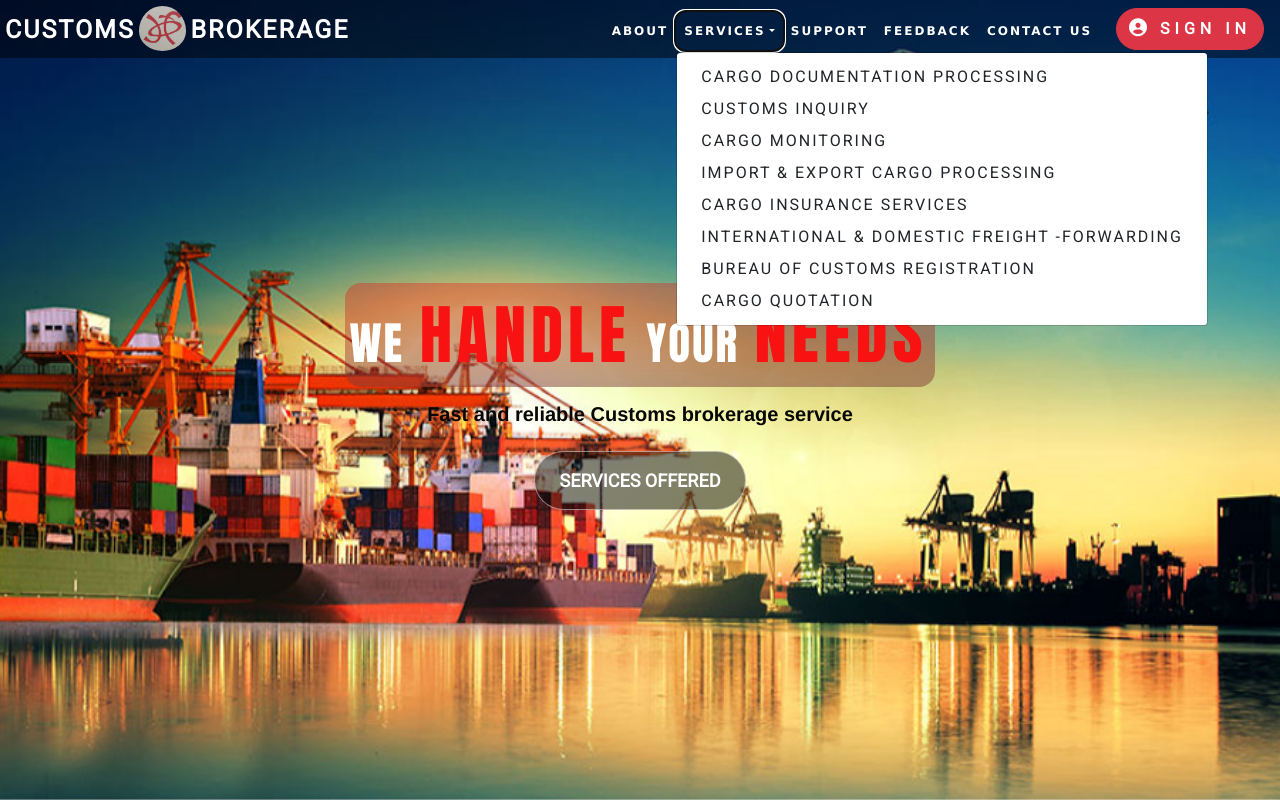
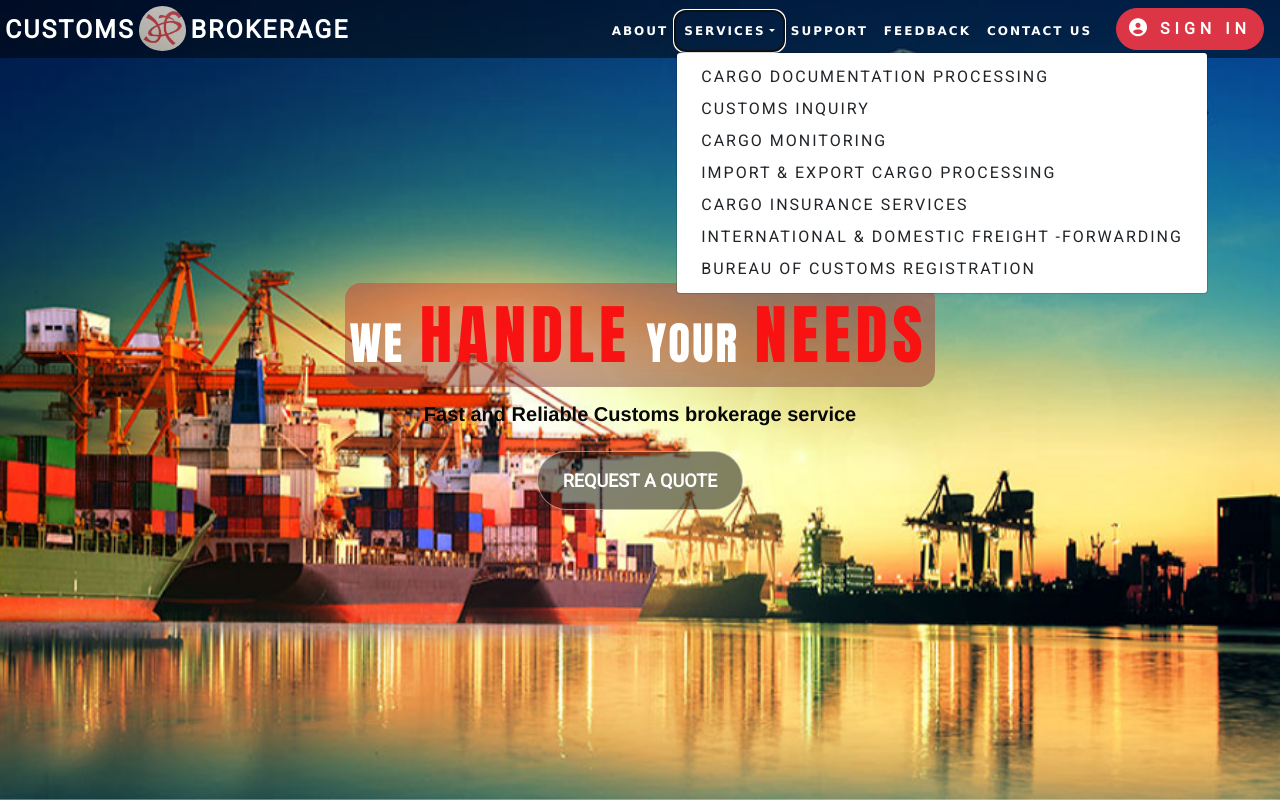
Before and after one commit to rizsim214/jof-brokerage, a CodeIgniter app: page /jof-brokerage/ in a window 1280 px wide, after a click on "SERVICES". Run offline with CodeIgniter, Linux system fonts and the light colour scheme; some libraries are stand-ins or nearby versions.

Commit message:
Updated LandingPAge

```diff
--- a/application/config/routes.php
+++ b/application/config/routes.php
@@ -64,10 +64,10 @@ $route['set_appointment'] = 'MainController/setAppointment';
 $route['register_client'] = 'MainController/dynamic_view/register';
 $route['landing_client_registration'] = 'MainController/landing_client_registration';
 $route['logout'] = 'MainController/logout';
-$route['cargoDocumentationProcessing'] = 'MainController/cargoDoc';
-$route['customsInquiry'] = 'MainController/customsInq';
-$route['cargoMonitoring'] = 'MainController/cargoMon';
-$route['importExport'] = 'MainController/imExp';
+$route['document_process'] = 'MainController/cargoDoc';
+$route['customs_inquiry'] = 'MainController/customsInq';
+$route['cargo_monitoring'] = 'MainController/cargoMon';
+$route['import_export'] = 'MainController/imExp';
 $route['boc_registration'] = 'MainController/dynamic_view/cargoBocReg';
 $route['freight_forwarding'] = 'MainController/dynamic_view/cargoForwarding';
 $route['insurance_services'] = 'MainController/dynamic_view/cargoInsurance';
--- a/application/views/includes/header.php
+++ b/application/views/includes/header.php
@@ -37,14 +37,14 @@ defined('BASEPATH') OR exit('No direct script access allowed');
 
 
                <div class="dropdown-menu" aria-labelledby="dropdownMenuLink">
-                        <a class="dropdown-item" href="cargoDocumentationProcessing">Cargo documentation processing</a>
-                        <a class="dropdown-item" href="customsInquiry">customs inquiry</a>
-                        <a class="dropdown-item" href="cargoMonitoring">Cargo monitoring</a>
-                        <a class="dropdown-item" href="importExport"> Import & export cargo processing</a>
+                        <a class="dropdown-item" href="<?= site_url('document_process');?>">Cargo documentation processing</a>
+                        <a class="dropdown-item" href="<?= site_url('customs_inquiry');?>">customs inquiry</a>
+                        <a class="dropdown-item" href="<?= site_url('cargo_monitoring');?>">Cargo monitoring</a>
+                        <a class="dropdown-item" href="<?= site_url('import_export');?>"> Import & export cargo processing</a>
                         <a class="dropdown-item" href="<?= site_url('insurance_services');?>"> cargo insurance services</a>
                         <a class="dropdown-item" href="<?= site_url('freight_forwarding');?>"> international & domestic freight -forwarding</a>
                         <a class="dropdown-item" href="<?= site_url('boc_registration');?>">Bureau of Customs Registration</a>
-                        <a class="dropdown-item" href="<?= site_url('cargo_quotation');?>"> Cargo quotation</a>
+
                       </div>
                   </li>
 
--- a/application/views/pages/home.php
+++ b/application/views/pages/home.php
@@ -7,8 +7,8 @@
                  <img src="<?php echo base_url()?>assets/img/shipping3.jpg" data-interval="5000" class="d-block w-100 position-fixed" alt="First Slide">
                     <div class="carousel-caption d-none d-md-block">
                        <h5 class="animate__bounceIn" style="animation-delay:1s; animation-duration:2s;">We <span>Handle</span> your <span>Needs</span></h5>
-                           <p class="animate__slideInLeft" style="animation-delay:2s; animation-duration:1s;"> Fast and reliable  Customs brokerage service</p>
-                              <a hfre="#" class="animate__bounceInRight" id="btn-mid" style="animation-delay:3s; animation-duration:2s;">Services Offered</a>
+                           <p class="animate__slideInLeft" style="animation-delay:2s; animation-duration:1s;"> Fast and Reliable  Customs brokerage service</p>
+                              <a href="<?= site_url('cargo_quotation');?>" class="animate__zoomIn" id="btn-mid" style="animation-delay:3s; animation-duration:2s;">Request a Quote</a>
 
                  </div>
 
@@ -17,9 +17,9 @@
                <div class="carousel-item ">
                  <img src="<?php echo base_url()?>assets/img/shipping1.jpg" data-interval="5000" class="d-block w-100" alt="Second Slide">
                       <div class="carousel-caption d-none d-md-block">
-                       <h5 class="animate__slideInDown" style="animation-delay:1s; animation-duration:2s;">We <span>Value</span> your <span>Trust</span></h5>
-                           <p class="animate__slideInRight" style="animation-delay:2s; animation-duration:1s;">Import and Export through water and air</p>
-                             <a hfre="#" class="animate__fadeInLeft" id="btn-mid" style="animation-delay:3s; animation-duration:2s;">Services Offered</a>
+                       <h5 class="animate__slideInDown" style="animation-delay:1s; animation-duration:2s;">We <span>Serve </span> with <span>Integrity</span></h5>
+                           <p class="animate__slideInRight" style="animation-delay:2s; animation-duration:1s;">Import and Export through Sea or Air</p>
+                             <a href="<?= site_url('cargo_quotation');?>" class="animate__zoomIn" id="btn-mid" style="animation-delay:3s; animation-duration:2s;">Request a Quote</a>
 
                  </div>
                </div>
@@ -27,19 +27,19 @@
             <div class="carousel-item ">
                  <img src="<?php echo base_url()?>assets/img/shipping7.jpg" data-interval="5000" class="d-block w-100" alt="Third Slide">
                       <div class="carousel-caption d-none d-md-block">
-                       <h5 class="animate__fadeInUp" style="animation-delay:1s; animation-duration:2s;">We <span>Serve</span> with <span>Integrity</span></h5>
+                       <h5 class="animate__fadeInUp" style="animation-delay:1s; animation-duration:2s;">We <span>Value</span> your <span>Trust</span></h5>
                            <p class="animate__slideInDown" style="animation-delay:2s; animation-duration:1s;"> </p>
-                              <a hfre="#" class="animate__zoomIn" id="btn-mid" style="animation-delay:3s; animation-duration:2s;">Services Offered</a>
+                              <a href="<?= site_url('cargo_quotation');?>" class="animate__zoomIn" id="btn-mid" style="animation-delay:3s; animation-duration:2s;">Request a Quote</a>
 
                       </div>
             </div>
 
-             <div class="carousel-item ">
+             <!-- <div class="carousel-item ">
                  <img src="<?php echo base_url()?>assets/img/shipping2.png" data-interval="5000" class="d-block w-100" alt="Fourth Slide">
                     <div class="carousel-caption d-none d-md-block">
                        <h5 class="animate__bounceIn" style="animation-delay:1s; animation-duration:2s;">We <span>Handle</span> your <span>Needs</span></h5>
                            <p class="animate__slideInLeft" style="animation-delay:2s; animation-duration:1s;"> Nulla vitae elit libero, a pharetra augue mollis interdum.</p>
-                              <a hfre="#" class="animate__bounceInRight" id="btn-mid" style="animation-delay:3s; animation-duration:2s;">Services Offered</a>
+                              <a hfre="#" class="animate__zoomIn" id="btn-mid" style="animation-delay:3s; animation-duration:2s;">Request a Quote</a>
 
                  </div>
                </div>
@@ -49,7 +49,7 @@
                       <div class="carousel-caption d-none d-md-block">
                        <h5 class="animate__slideInDown" style="animation-delay:1s; animation-duration:2s;">We <span>Value</span> your <span>Trust</span></h5>
                            <p class="animate__slideInRight" style="animation-delay:2s; animation-duration:1s;"> Nulla vitae elit libero, a pharetra augue mollis interdum.</p>
-                             <a hfre="#" class="animate__fadeInLeft" id="btn-mid" style="animation-delay:3s; animation-duration:2s;">Services Offered</a>
+                             <a hfre="#" class="animate__zoomIn" id="btn-mid" style="animation-delay:3s; animation-duration:2s;">Request a Quote</a>
 
                  </div>
                </div>
@@ -59,10 +59,10 @@
                       <div class="carousel-caption d-none d-md-block">
                        <h5 class="animate__fadeInUp" style="animation-delay:1s; animation-duration:2s;">We <span>Serve</span> with <span>Integrity</span></h5>
                            <p class="animate__slideInDown" style="animation-delay:2s; animation-duration:1s;"> Nulla vitae elit libero, a pharetra augue mollis interdum.</p>
-                              <a hfre="#" class="animate__zoomIn" id="btn-mid" style="animation-delay:3s; animation-duration:2s;">Services Offered</a>
+                              <a hfre="#" class="animate__zoomIn" id="btn-mid" style="animation-delay:3s; animation-duration:2s;">Request a Quote</a>
 
                       </div>
-            </div>
+            </div> -->
           </div>
 
 
--- a/assets/css/jof_styles.css
+++ b/assets/css/jof_styles.css
@@ -333,7 +333,7 @@ img{
     border: none;
     box-shadow:  0px 15px 36px rgba(238, 5, 5, 0.726);
     padding: 15px 25px;
-
+    text-decoration: none;
     border-radius: 5rem;
 
 }
```
Also changed, not shown: application/views/pages/cargoQuote.php (+58 -7 lines).
